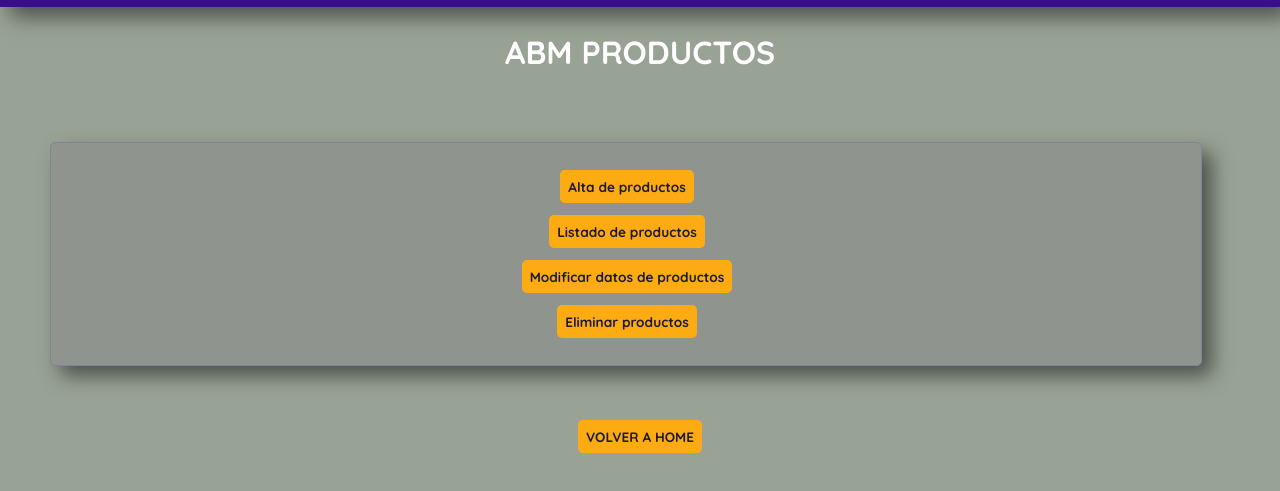
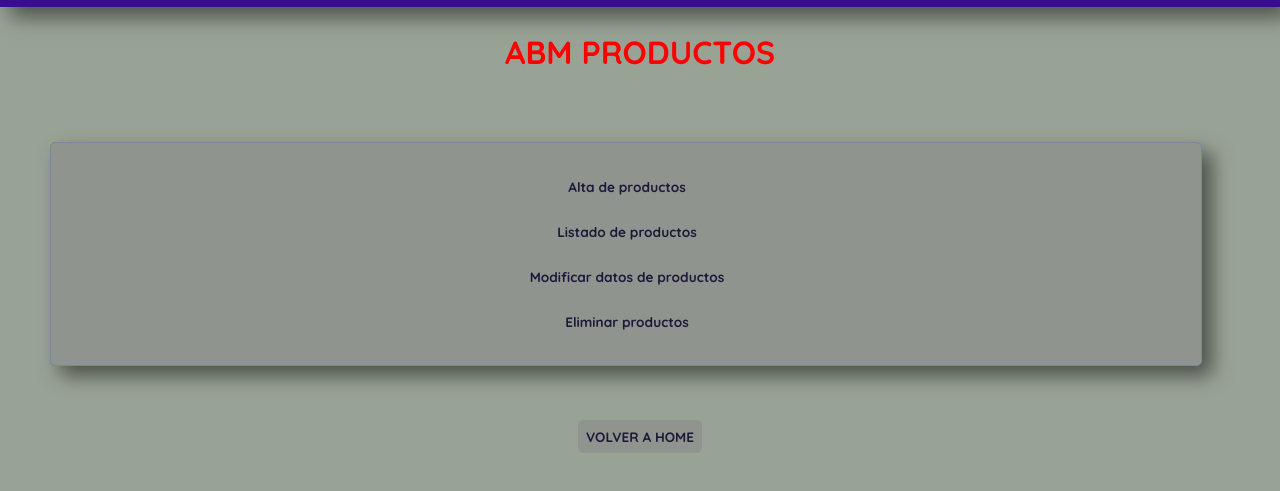
Before and after one commit to alejandropavon2020/elegir2024, a plain HTML site: page index.html in a window 1280 px wide. Shown: the part 93-584 px from the top of the page. Drawn offline with Linux system fonts and the light colour scheme.

Commit message:
Update hoja de estilos.css

```diff
--- a/static/css/hoja de estilos.css
+++ b/static/css/hoja de estilos.css
@@ -54,7 +54,7 @@ p {
 
 h1, h2, h3, h4, h5, h6 {
     text-align: center;
-    color: rojo;
+    color: red;
 }
 
 form {
@@ -123,7 +123,7 @@ button:hover {
 a {
     padding: 8px;
     margin:4px;
-    background-color: #fdab13;
+    background-color: rgb(144,148,143);
     color: #1d1a39;
     border: none;
     border-radius: 5px;
```
